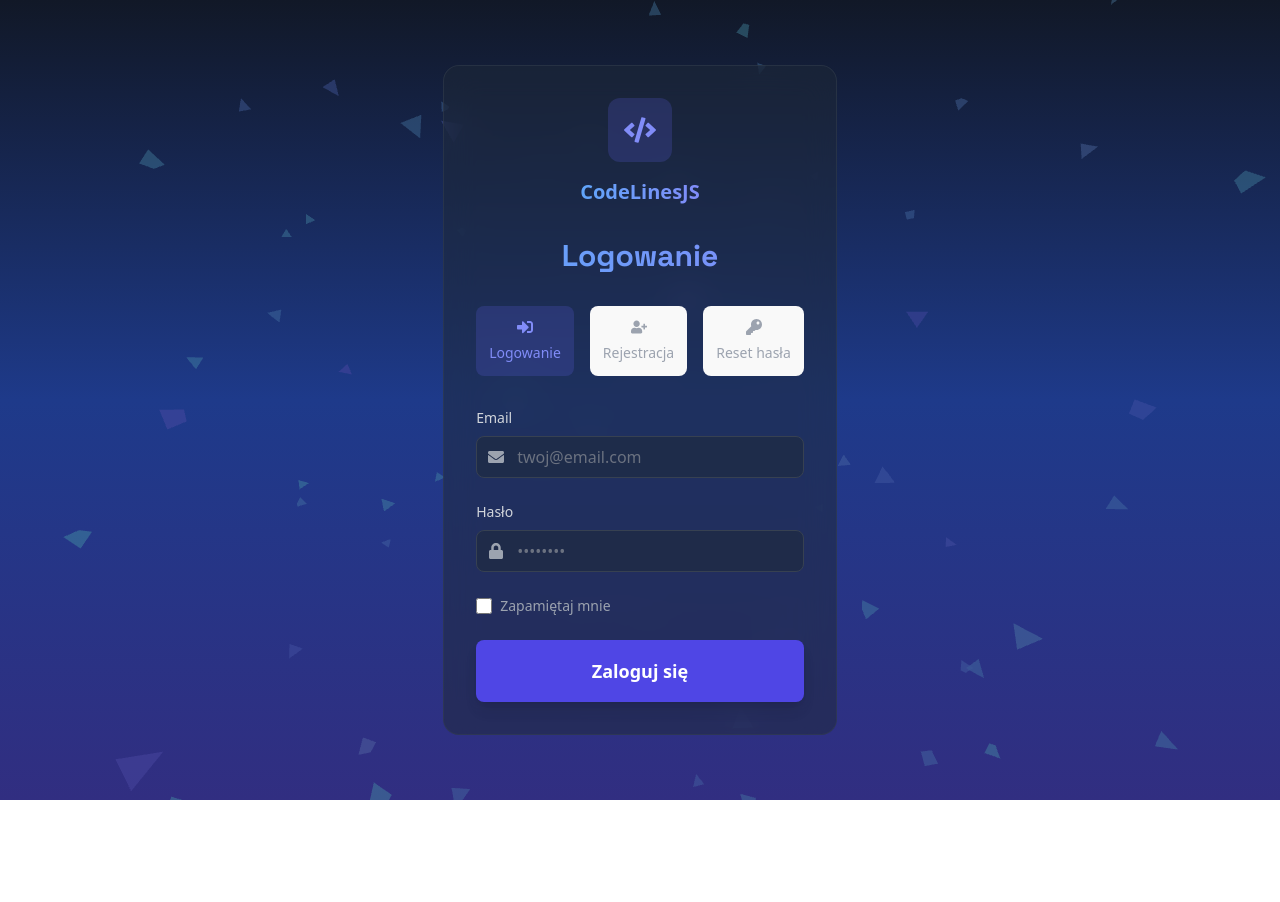
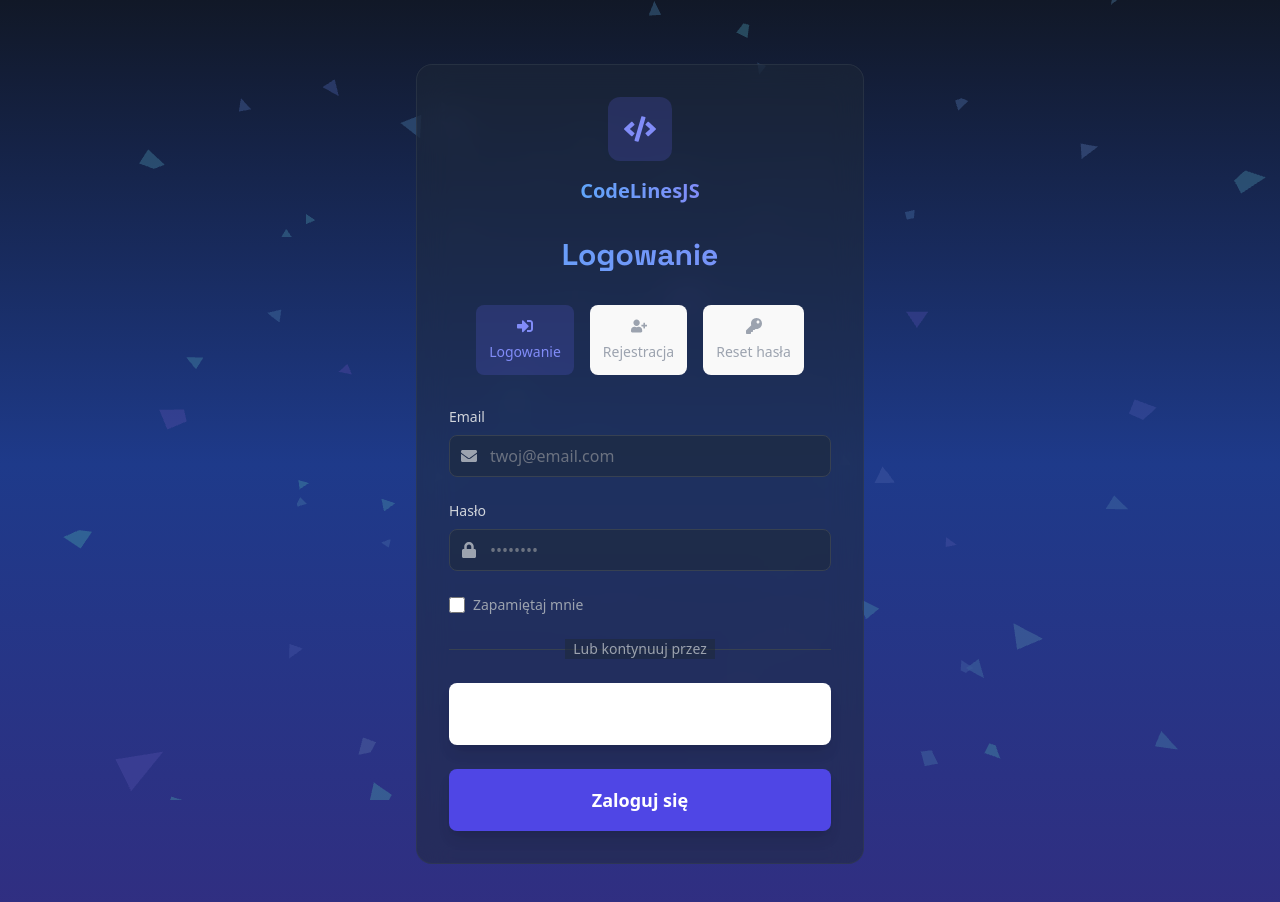
Before and after one commit to ol1mowski/CodeLinesJS, a React (Vite) app: page /logowanie in a window 1280 px wide. Shown: the top 902 px of the page. Before the commit the page ends 800 px from the top, so only its background shows below. Built offline with nearby package versions, Linux system fonts and the light colour scheme.

Commit message:
Add Google login button to login form

```diff
--- a/src/components/Auth/Forms/LoginForm/LoginForm.component.tsx
+++ b/src/components/Auth/Forms/LoginForm/LoginForm.component.tsx
@@ -1,5 +1,5 @@
 import { motion } from "framer-motion";
-import { FaEnvelope, FaLock } from "react-icons/fa";
+import { FaEnvelope, FaLock, FaGoogle } from "react-icons/fa";
 import { useForm } from "react-hook-form";
 import { zodResolver } from "@hookform/resolvers/zod";
 
@@ -63,6 +63,25 @@ const LoginForm = () => {
         </label>
       </div>
 
+      <div className="relative my-6">
+        <div className="absolute inset-0 flex items-center">
+          <div className="w-full border-t border-gray-700"></div>
+        </div>
+        <div className="relative flex justify-center text-sm">
+          <span className="px-2 bg-gray-800/50 text-gray-400">Lub kontynuuj przez</span>
+        </div>
+      </div>
+
+      <Button
+        type="button"
+        className="w-full bg-white hover:bg-gray-100 text-gray-900 font-bold"
+      >
+        <div className="flex items-center justify-center gap-2">
+          <FaGoogle className="text-xl" />
+          <span>Zaloguj się przez Google</span>
+        </div>
+      </Button>
+
       <Button type="submit" className="w-full" disabled={isSubmitting}>
         {isSubmitting ? "Logowanie..." : "Zaloguj się"}
       </Button>
```
Also changed, not shown: 1 other file (tests, documents, lock files or other folders).
